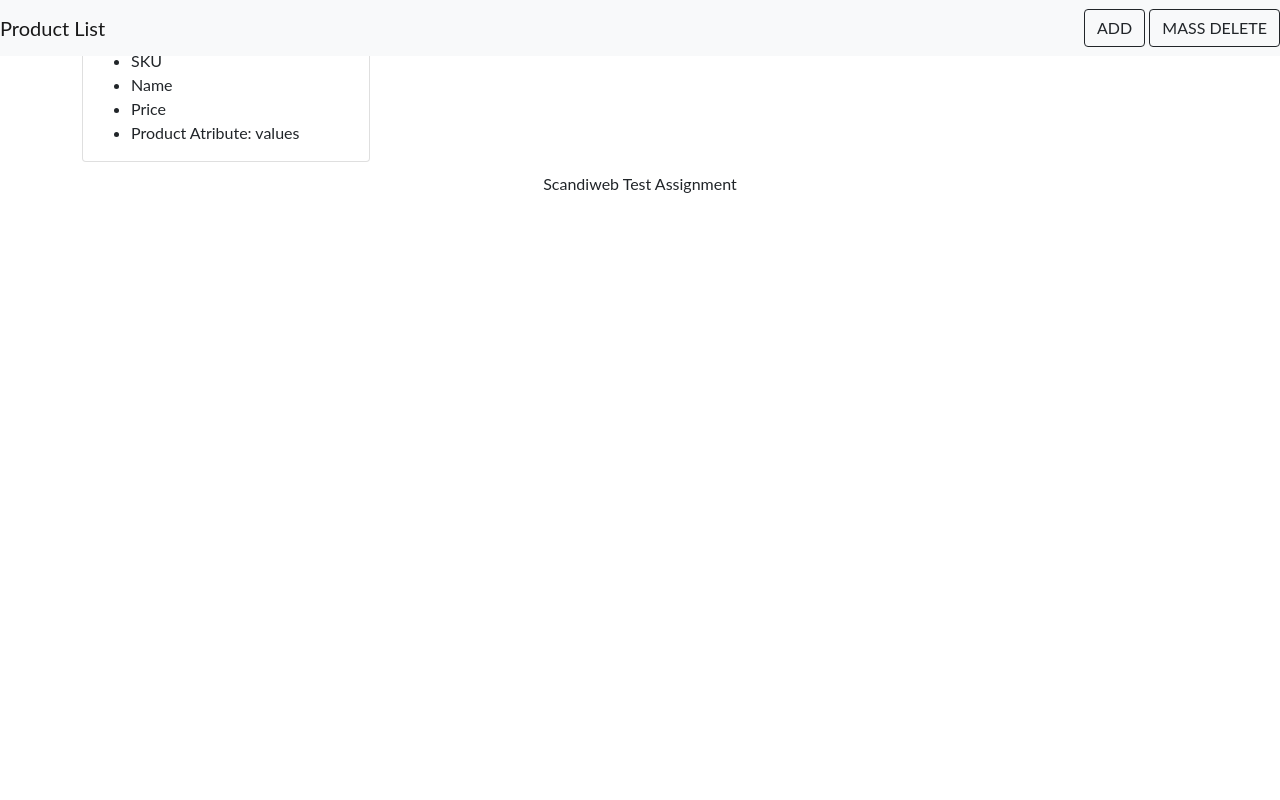
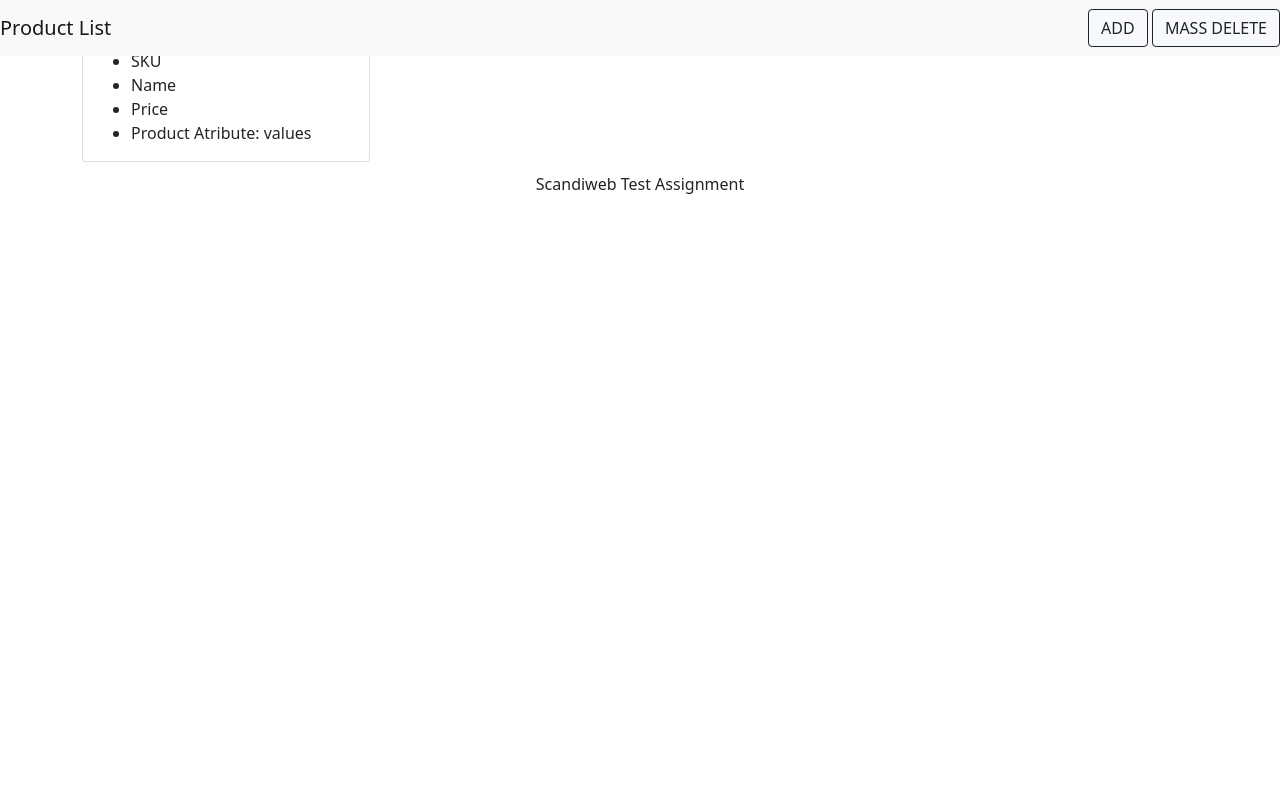
Before and after one commit to noogabe/noogabe.github.io, a PHP site: page / in a window 1280 px wide. Run offline with PHP 8.4, Linux system fonts and the light colour scheme.

Commit message:
Update style.css

```diff
--- a/style.css
+++ b/style.css
@@ -8,7 +8,6 @@ body {
     display: flex;
     flex-direction: column;
     min-height: 100%;
-    font-family: 'Lato', sans-serif;
 }
 
 #card-product {
```
